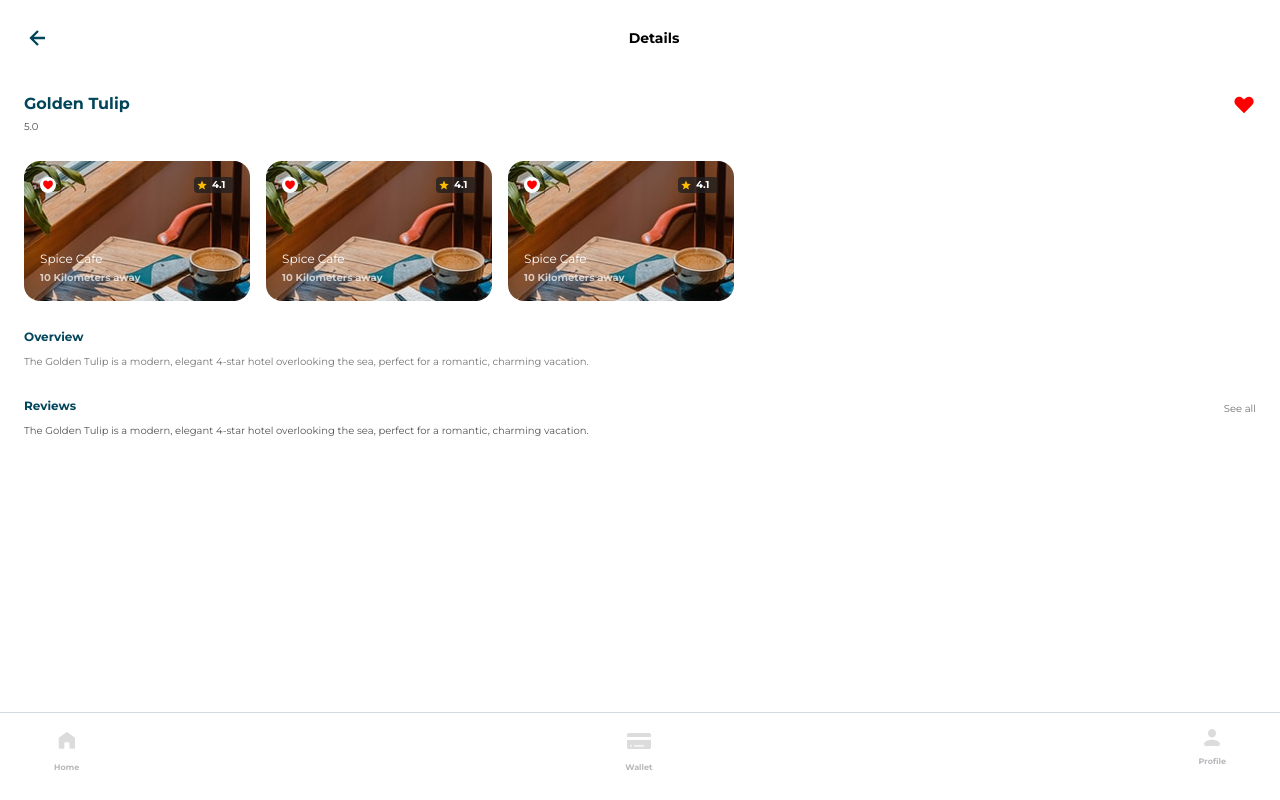
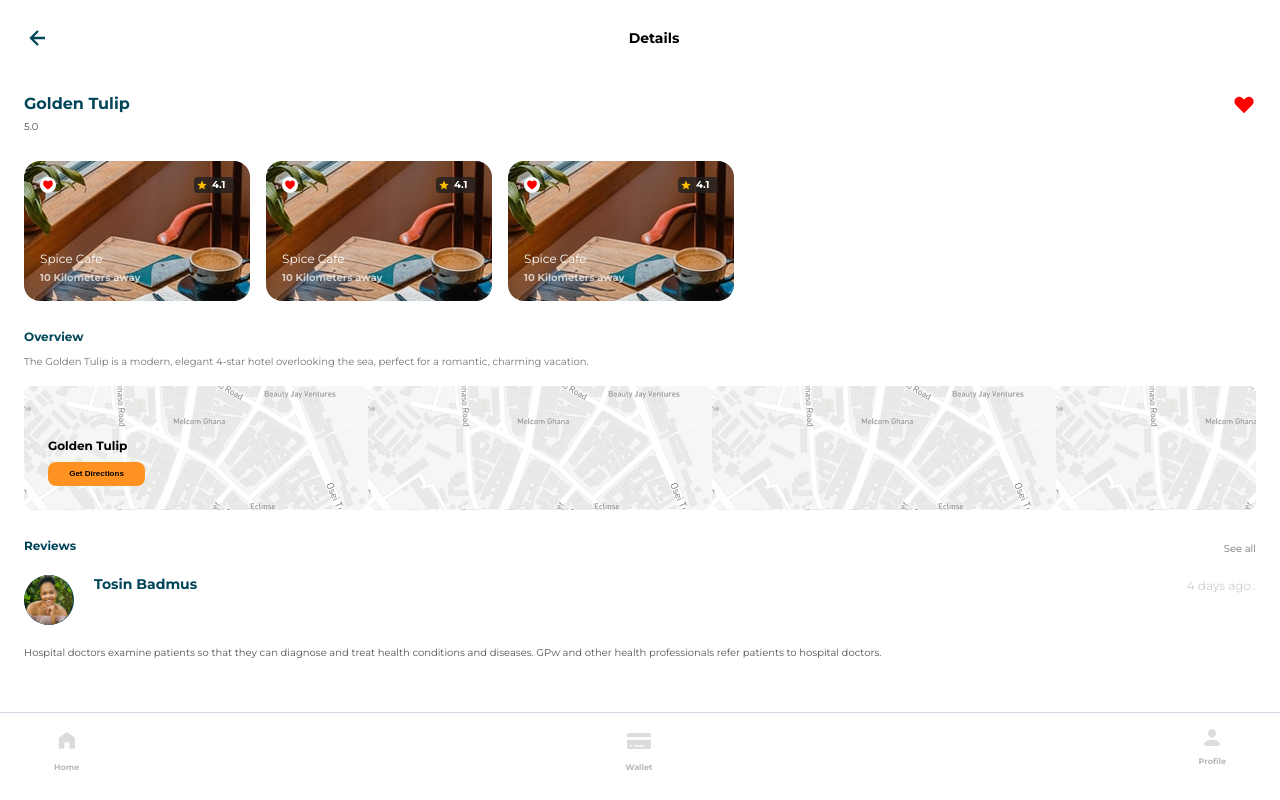
Before and after one commit to ZMG-Community/tonnop-pwa, a React (Create React App) app: page /details in a window 1280 px wide. Built offline with nearby package versions, Linux system fonts and the light colour scheme.

Commit message:
feat: finished the details page

```diff
--- a/src/pages/Details/Detailspage.tsx
+++ b/src/pages/Details/Detailspage.tsx
@@ -3,6 +3,7 @@ import { HiHeart } from "react-icons/hi";
 import { useNavigate } from "react-router-dom";
 import BottomNav from "../../components/BottomNav";
 import CafeSpots from "../../components/CafeSpots";
+import reviewer from "../../images/reviewer.png";
 import {
   CafeImages,
   DetailBody,
@@ -41,6 +42,12 @@ export default function Detailspage(props: any) {
           The Golden Tulip is a modern, elegant 4-star hotel overlooking the sea, perfect for a romantic, charming
           vacation.
         </span>
+        <div className="map_container">
+          <div className="cta">
+            <h3>Golden Tulip</h3>
+            <button> Get Directions </button>
+          </div>
+        </div>
       </OverviewContainer>
       <ReviewContainer>
         <div className="title">
@@ -49,10 +56,25 @@ export default function Detailspage(props: any) {
             <span>See all</span>
           </div>
         </div>
-        <span>
-          The Golden Tulip is a modern, elegant 4-star hotel overlooking the sea, perfect for a romantic, charming
-          vacation.
-        </span>
+        <div className="review_comment">
+          <div className="review_header">
+            <div className="reviewer_info">
+              <div className="image">
+                <img src={reviewer} alt="reviewers image" />
+              </div>
+              <div className="profile">
+                <h2>Tosin Badmus</h2>
+              </div>
+            </div>
+            <div className="time">
+              <span>4 days ago..</span>
+            </div>
+          </div>
+          <span>
+            Hospital doctors examine patients so that they can diagnose and treat health conditions and diseases. GPw
+            and other health professionals refer patients to hospital doctors.
+          </span>
+        </div>
       </ReviewContainer>
       <BottomNav />
     </DetailBody>
--- a/src/pages/Register.tsx
+++ b/src/pages/Register.tsx
@@ -14,6 +14,7 @@ export default function Register() {
       initialValues={tonnopUser}
       onSubmit={(registervalues) => {
         Signup(registervalues);
+        console.log("submitted the values: " + registervalues);
       }}
       validationSchema={TonnopUserValidation}
     >
@@ -94,10 +95,10 @@ export default function Register() {
             </RegisterFormBody>
             <RegisterButton>
               <SolidButton
-                disabled={errors.email && errors.firstName && errors.password ? true : false}
+                disabled={errors.email || errors.firstName || errors.password ? true : false}
                 onClick={() => {
                   handleSubmit();
-                  navigate("/verify");
+                  // navigate("/verify");
                 }}
                 type="submit"
               >
--- a/src/styles/Details/Details.ts
+++ b/src/styles/Details/Details.ts
@@ -1,4 +1,5 @@
 import styled from "styled-components";
+import map from "../../images/map.png";
 
 
 export const DetailBody = styled.div`
@@ -57,6 +58,36 @@ export const OverviewContainer = styled.div`
   }
   .map_container {
     margin-top: 16px;
+    width: 100%;
+    height: 124px;
+    border-radius: 8px;
+    padding: 24px;
+    background-image: url(${map});
+    position: relative;
+    .cta{
+      position: absolute;
+      bottom: 24px;
+      h3{
+        font-weight: 700;
+        font-size: 12px;
+        line-height: 15px;
+        margin-bottom: 8px;
+      }
+      button{
+        outline: none;
+        border: none;
+        width: 97px;
+        height: 24px;
+        border-radius: 8px;
+        color: black;
+        text-align: center;
+        font-weight: 600;
+        font-size: 8px;
+        line-height: 10px;
+        background: #FF9220;
+        margin: none;
+      }
+    }
   }
 `
 export const ReviewContainer = styled.div`
@@ -86,4 +117,48 @@ export const ReviewContainer = styled.div`
   .map_container {
     margin-top: 16px;
   }
+    &_comment{
+      margin-top: 16px;
+    }
+    .review_header{
+        width: 100%;
+        display: flex;
+        align-items: flex-start;
+        margin: 16px 0 ;
+        justify-content: space-between;
+        .reviewer_info{
+        display: flex;
+        flex-shrink: 0;
+        gap: 20px;
+        align-items: flex-start;
+        .image{
+          width: 50px;
+          height: 50px;
+          border-radius: 50%;
+          background-color: var(--brand);
+          img{
+            border-radius: 50%;
+            width: 100%;
+            height: 100%;
+          }
+        }
+        .profile{
+          h2{
+            color: var(--brand);
+            font-size: 14px;
+            font-weight: 700;
+            margin-bottom: 6px;
+            line-height:18.2px;
+          }
+        }
+      }
+        .time{
+          /* width: 100%; */
+          span{
+            font-weight: 400;
+            font-size:12px;
+            color: var(--text-light);
+          }
+        }
+  }
 `
--- a/src/styles/globalStyles.ts
+++ b/src/styles/globalStyles.ts
@@ -19,6 +19,7 @@ export const GlobalStyles = createGlobalStyle`
         --active: #FF9220;
         --progress: #E4E3E3;
         --text-progress: #1C1C28;
+        --text-light: #1C1C2850;
       }
       #root{
         margin:0 auto;
--- a/src/utils/validations.ts
+++ b/src/utils/validations.ts
@@ -12,6 +12,6 @@ export const TonnopUserValidation = Yup.object().shape({
   firstName: Yup.string().required("Required").min(4, "Atleast 4 characters"),
   lastName: Yup.string().required("Required").min(4, "Atleast 4 characters"),
   email: Yup.string().required("Required").min(4, "Atleast 4 characters"),
-  phoneNumber: Yup.string().required("Required").min(10, "Atleast 10 characters"),
+  phoneNumber: Yup.string().required("Required").min(10, "Atleast 10 characters").max(11, "Your Phone number must not be more than 11 numbers").matches(/^[0-9]+$/, "Must be only digits"),
   password: Yup.string().min(8, "Atleast 8 characters")
 });
```
Also changed, not shown: src/images/map.png (added), src/images/reviewer.png (added).
